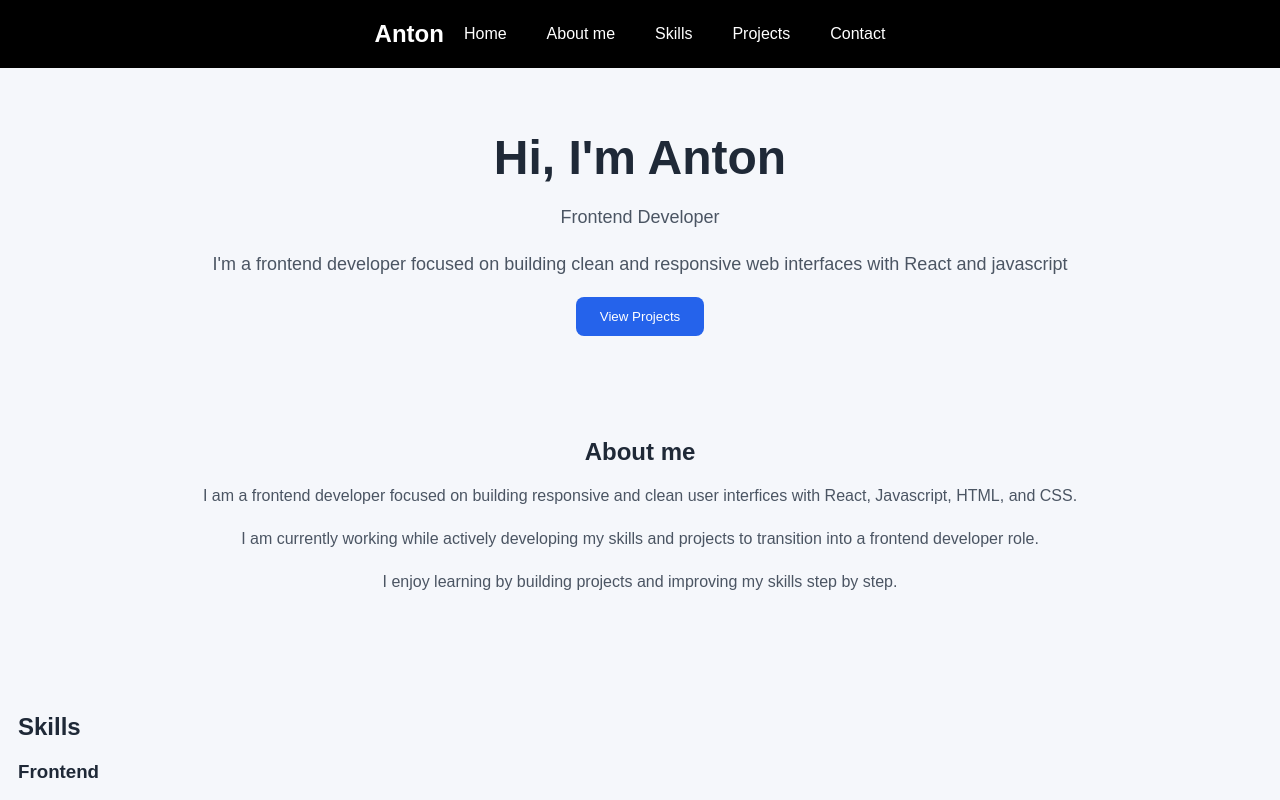
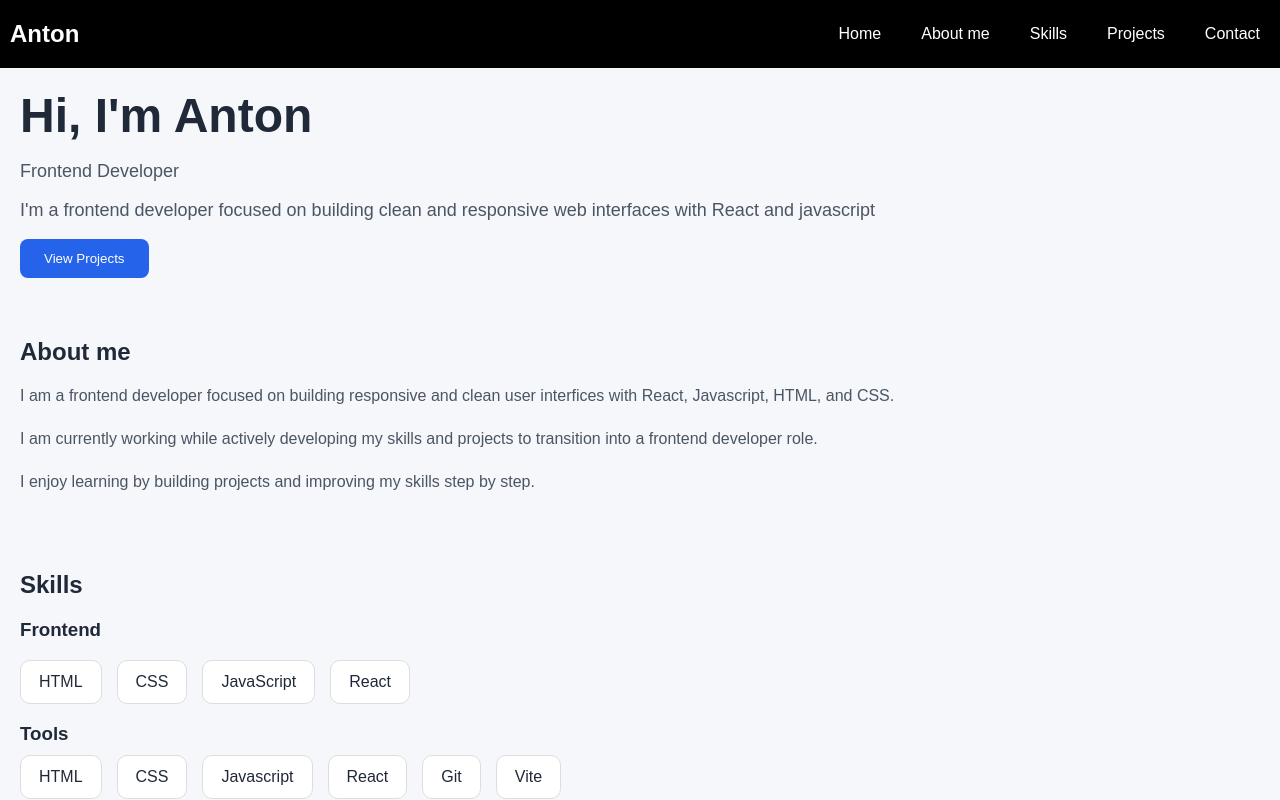
Before and after one commit to Antonluko/Portfolio, a React (Vite) app: page / in a window 1280 px wide. Shown: the top 800 px of the page. Built offline with nearby package versions, Linux system fonts and the light colour scheme.

Commit message:
Refactored header css

```diff
--- a/src/index.css
+++ b/src/index.css
@@ -1,30 +1,30 @@
 body {
+  margin: 0;
+  padding: 0;
   font-family: Arial, Helvetica, sans-serif;
   background: #f5f7fb;
   color: #1f2937;
 }
 .container {
-  padding: 10px;
-  display: flex;
-  align-items: center;
+  display:flex;
   flex-direction: column;
+  flex-wrap: wrap;
 }
 .header {
-    position: fixed;
+    position: sticky;
     top: 0;
-    left: 0;
-    right: 0;
+    width: 100%;
     display: flex;
-    justify-content: center;
     align-items: center;
+    justify-content: space-between;
     background-color: black;
-
 }
 .header h2 {
   color: white;
+  margin-left: 10px;
 }
 .navbar {
-
+margin-left: 20px;
 }
 
 .navbar a {
@@ -32,24 +32,19 @@ body {
   color: white;
   font-weight: 100;
   padding: 20px;
+  flex-wrap: nowrap;
 }
 section {
- width: 100%;
- padding: 10px;
- margin-top: 5%;
-}
-.home {
-  text-align: center;
+ padding: 20px;
 }
 
 .home h1 {
   font-size: 48px;
-  margin-bottom: 15px;
+  margin: 0px;
 }
 
 .home p {
   font-size: 18px;
-  line-height: 1.6;
   color: #4b5563;
 }
 
@@ -65,9 +60,6 @@ section {
      background: #1d4ed8;
 }
 /* About Me */
-  .about {
-    text-align: center;
-  }
   .about h2 {
     margin-bottom: 15px;
   }
@@ -206,9 +198,6 @@ html {
 }
 
 @media (max-width: 768px) {
-  .container {
-    padding: 16px;
-  }
 
   .navbar {
     flex-direction: column;
```
